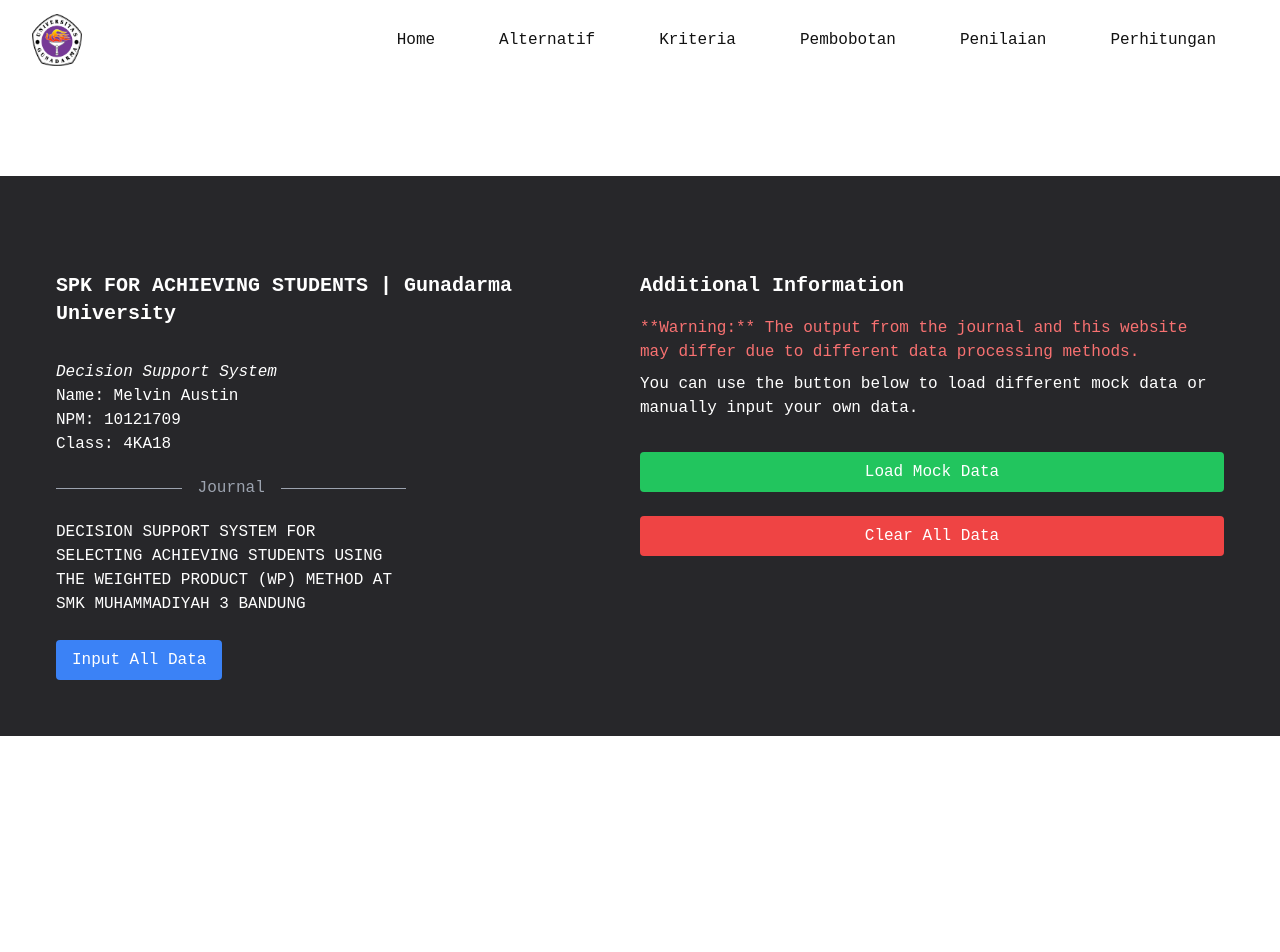
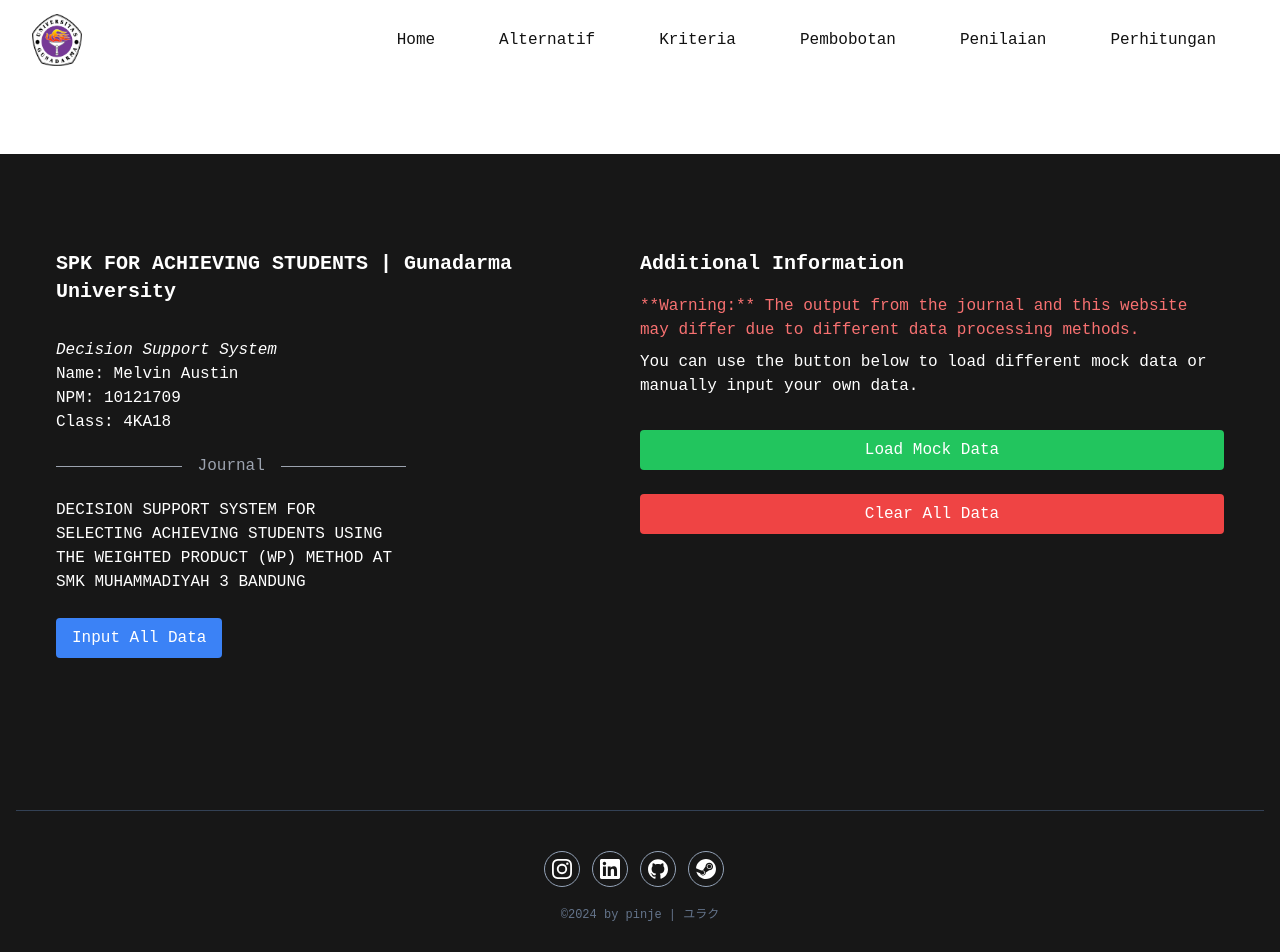
Before and after one commit to pinje0/spk-weighted-product, a React (Vite) app: page / in a window 1280 px wide. Shown: the top 952 px of the page. Before the commit the page ends 800 px from the top, so only its background shows below. Built offline with nearby package versions, Linux system fonts and the light colour scheme.

Commit message:
Add Footer to Home page

```diff
--- a/src/pages/Home.jsx
+++ b/src/pages/Home.jsx
@@ -1,4 +1,4 @@
-// pages/Home.jsx
+import Footer from "../components/Footer";
 
 const Home = () => {
   const populateData = () => {
@@ -92,7 +92,7 @@
   };
 
   return (
-    <div className="flex min-w-10 h-full bg-zinc-800 mt-28 text-white">
+    <div className="flex flex-col min-w-10 h-full bg-neutral-900 mt-[90px] text-white">
       <div className="flex p-14 flex-row w-full">
         {/* Left Side - Text Content */}
         <div className="flex flex-col w-1/2 mt-10">
@@ -151,6 +151,7 @@
           <p className="mt-6 font-bold"></p>
         </div>
       </div>
+      <Footer />
     </div>
   );
 };
```
